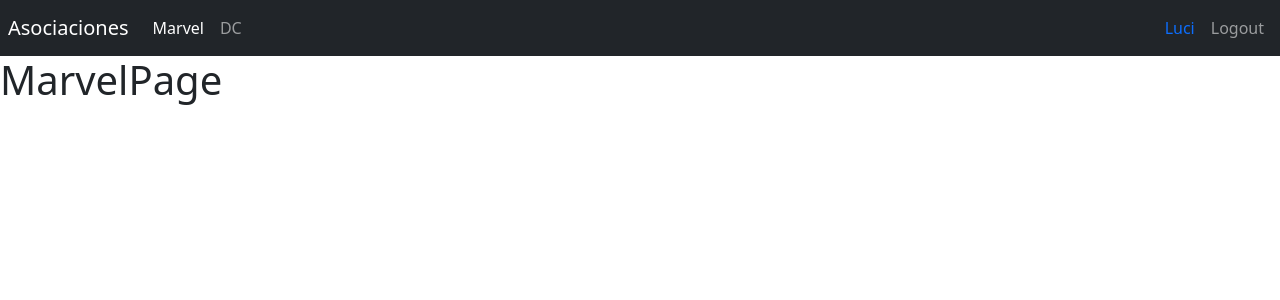
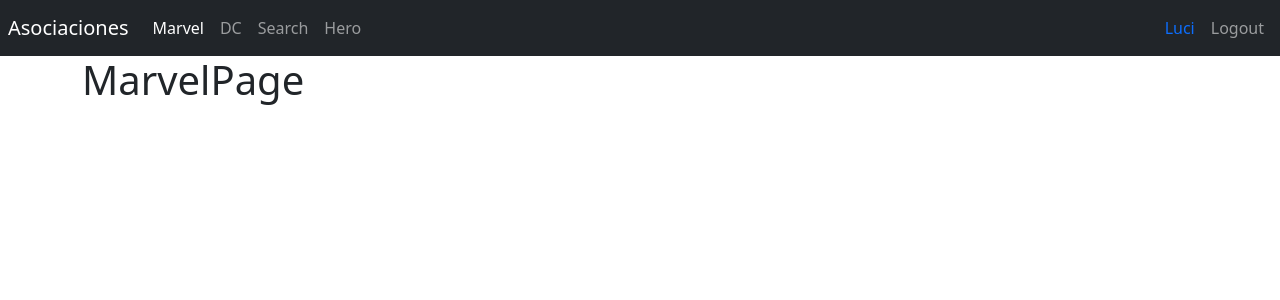
Before and after one commit to LuciaSoria5/HeroesSpa, a React (Vite) app: page /marvel in a window 1280 px wide. Shown: the top 300 px of the page. Built offline with nearby package versions, Linux system fonts and the light colour scheme.

Commit message:
Refactor routes - Add hero and search pages

```diff
--- a/src/HeroesApp.jsx
+++ b/src/HeroesApp.jsx
@@ -6,4 +6,4 @@
         <AppRouter />
     </>
   )
-}
+};
--- a/src/heroes/index.js
+++ b/src/heroes/index.js
@@ -3,3 +3,4 @@
 // export * from './helpers';
 // export * from './hooks';
 export * from './pages';
+export * from './routes/HeroesRoutes'
--- /dev/null
+++ b/src/heroes/pages/HeroPage.jsx
@@ -0,0 +1,8 @@
+
+export const HeroPage = () => {
+  return (
+    <>
+        <h1>HeroPage</h1>
+    </>
+  )
+};
--- /dev/null
+++ b/src/heroes/pages/SearchPage.jsx
@@ -0,0 +1,8 @@
+
+export const SearchPage = () => {
+  return (
+    <>
+        <h1>SearchPage</h1>
+    </>
+  )
+};
--- a/src/heroes/pages/index.js
+++ b/src/heroes/pages/index.js
@@ -1,3 +1,5 @@
 
 export * from './DcPage';
+export * from './HeroPage';
 export * from './MarvelPages';
+export * from './SearchPage';
--- /dev/null
+++ b/src/heroes/routes/HeroesRoutes.jsx
@@ -0,0 +1,24 @@
+import React from 'react'
+import { Navbar } from '../../ui'
+import { Navigate, Route, Routes } from 'react-router-dom';
+import { DcPage, HeroPage, MarvelPage, SearchPage } from '../pages';
+
+export const HeroesRoutes = () => {
+  return (
+    <>
+        <Navbar />
+        <div className='container'>
+            <Routes>
+                <Route path="marvel" element={ <MarvelPage /> } />
+                <Route path="dc" element={ <DcPage /> } />
+
+                <Route path="search" element={ <SearchPage /> } />
+                <Route path="hero" element={ <HeroPage /> } />
+
+                <Route path="/*" element={ <Navigate to="/marvel" /> } />
+
+            </Routes>
+        </div>
+    </>
+  )
+};
--- a/src/router/AppRouter.jsx
+++ b/src/router/AppRouter.jsx
@@ -1,23 +1,17 @@
 import React from 'react';
-import { Navigate, Route, Routes } from 'react-router-dom';
+import { Route, Routes } from 'react-router-dom';
 
-import { MarvelPage, DcPage } from '../heroes';
+import { HeroesRoutes } from '../heroes';
 import { LoginPage } from '../auth';
-import { Navbar } from '../ui';
 
 export const AppRouter = () => {
   return (
     <>
-        <Navbar />
-        <Routes>
-            <Route path="marvel" element={ <MarvelPage /> } />
-            <Route path="dc" element={ <DcPage /> } />
+          <Routes>
+              <Route path="login" element={ <LoginPage /> } />
+              <Route path="/*" element={ <HeroesRoutes /> } />
 
-            <Route path="login" element={ <LoginPage /> } />
-
-            <Route path="/*" element={ <Navigate to="/marvel" /> } />
-
-        </Routes>
+          </Routes>
     </>
   )
 };
--- a/src/ui/components/Navbar.jsx
+++ b/src/ui/components/Navbar.jsx
@@ -30,6 +30,23 @@
                     >
                         DC
                     </NavLink>
+
+                    <NavLink
+                        // className="nav-item nav-link"
+                        className={ ( {isActive} ) => `nav-link ${ isActive ? 'active' : ''}` }
+                        to="/search"
+                    >
+                        Search
+                    </NavLink>
+
+                    <NavLink
+                        // className="nav-item nav-link"
+                        className={ ( {isActive} ) => `nav-link ${ isActive ? 'active' : ''}` }
+                        to="/hero"
+                    >
+                        Hero
+                    </NavLink>
+
                 </div>
             </div>
 
```
